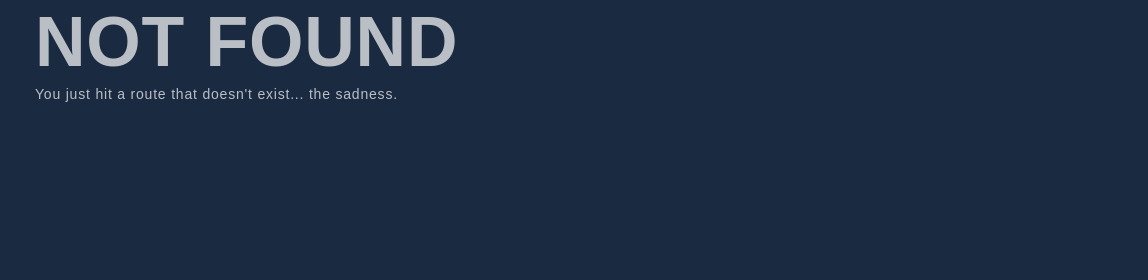
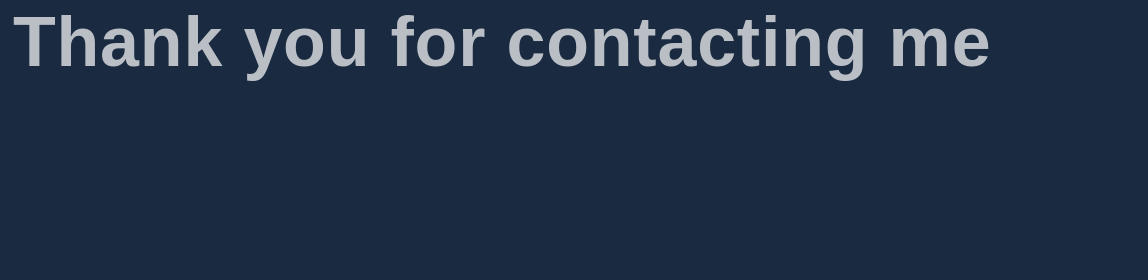
Before and after one commit to bynikesh/bynikesh, a Gatsby site: page /sucess in a window 1280 px wide. Before the commit this address had no page. Shown: the top 280 px of the page, 132-1280 px from the left. Built offline with nearby package versions, Linux system fonts and the light colour scheme; Gatsby itself is replaced by a stand-in of ours.

Commit message:
netlify honeypot

```diff
--- /dev/null
+++ b/src/pages/sucess.js
@@ -0,0 +1,21 @@
+import React from "react"
+import { Link } from "gatsby"
+
+import Layout from "../components/layout"
+
+const sucess = () => (
+  <Layout>
+    <div
+      className="page"
+      style={{
+        opacity: "0.7",
+        marginLeft: "145px",
+      }}
+      data-simplebar
+    >
+      <h1>Thank you for contacting me</h1>
+    </div>
+  </Layout>
+)
+
+export default sucess
```
Also changed, not shown: src/pages/contact.js (+5 -7 lines).
